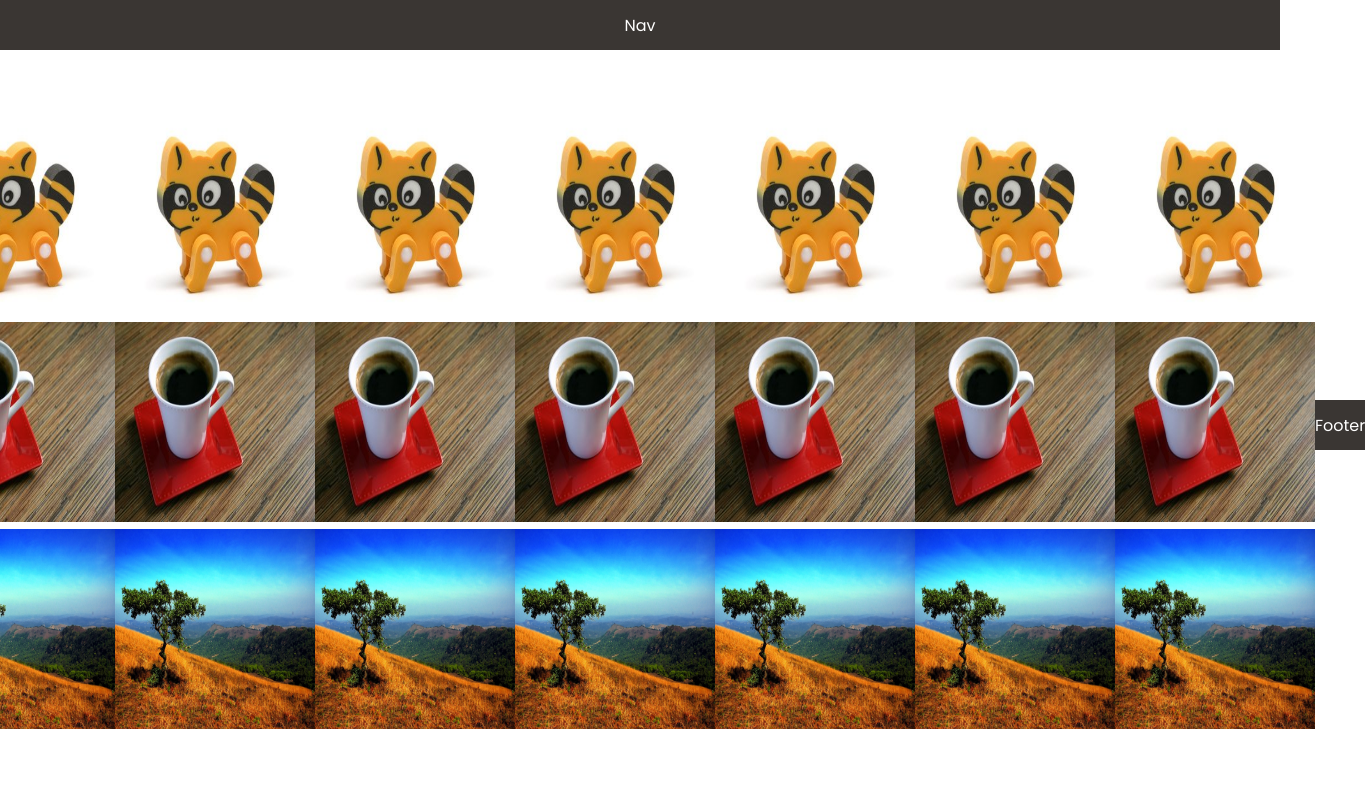
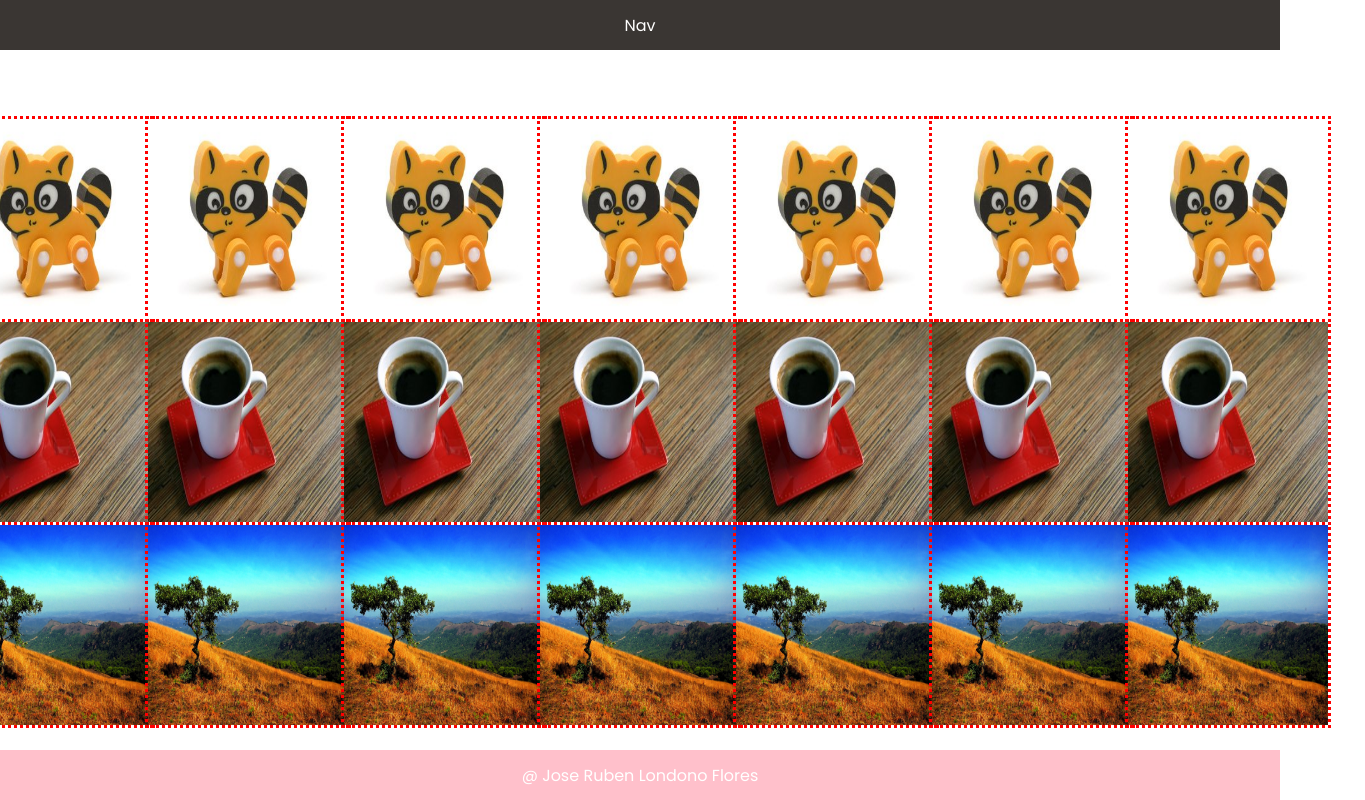
Before and after one commit to ruben563/brackets, a plain HTML site: page LAB_1_NAVBAR/index.html in a window 1280 px wide. Shown: the whole page, 1365 px wide, since content can reach past the window. Drawn offline with Linux system fonts and the light colour scheme.

Commit message:
Changes made

```diff
--- a/LAB_1_NAVBAR/index.html
+++ b/LAB_1_NAVBAR/index.html
@@ -51,10 +51,14 @@
                 <img src="imgs/tree.jpg" />
             </div>
 
-      <div class="bar center-content">
-        Footer
+        </div>
+
+
+            <div class="bar2 bottom-content">
+             @ Jose Ruben Londono Flores
             </div>
 
       </div>
+
   </body>
 </html>
--- a/LAB_1_NAVBAR/style.css
+++ b/LAB_1_NAVBAR/style.css
@@ -13,13 +13,34 @@ body {
   height: 50px;
   background: #3a3633;
   color: #fff;
+  width:100%;
+    top: 0;
+     position:sticky;
 }
 
 .center-content {
   display: flex;
   align-items: center;
   justify-content: center;
+
 }
+
+.bottom-content {
+  display: flex;
+  align-items: center;
+  justify-content: center;
+
+}
+
+.bar2 {
+  height: 50px;
+  background: pink;
+  color: white;
+    width:100%;
+    position:fixed;
+    bottom: 0;
+}
+
 
 .main {
   flex-grow: 1;
@@ -29,8 +50,9 @@ body {
 img{
     width: 200px;
     height: 200px;
+    margin:-5px;
+    border: 3px dotted red;
 }
 
 .features{
-
 }
```
Lines whose indentation alone changed are shown as unchanged.
